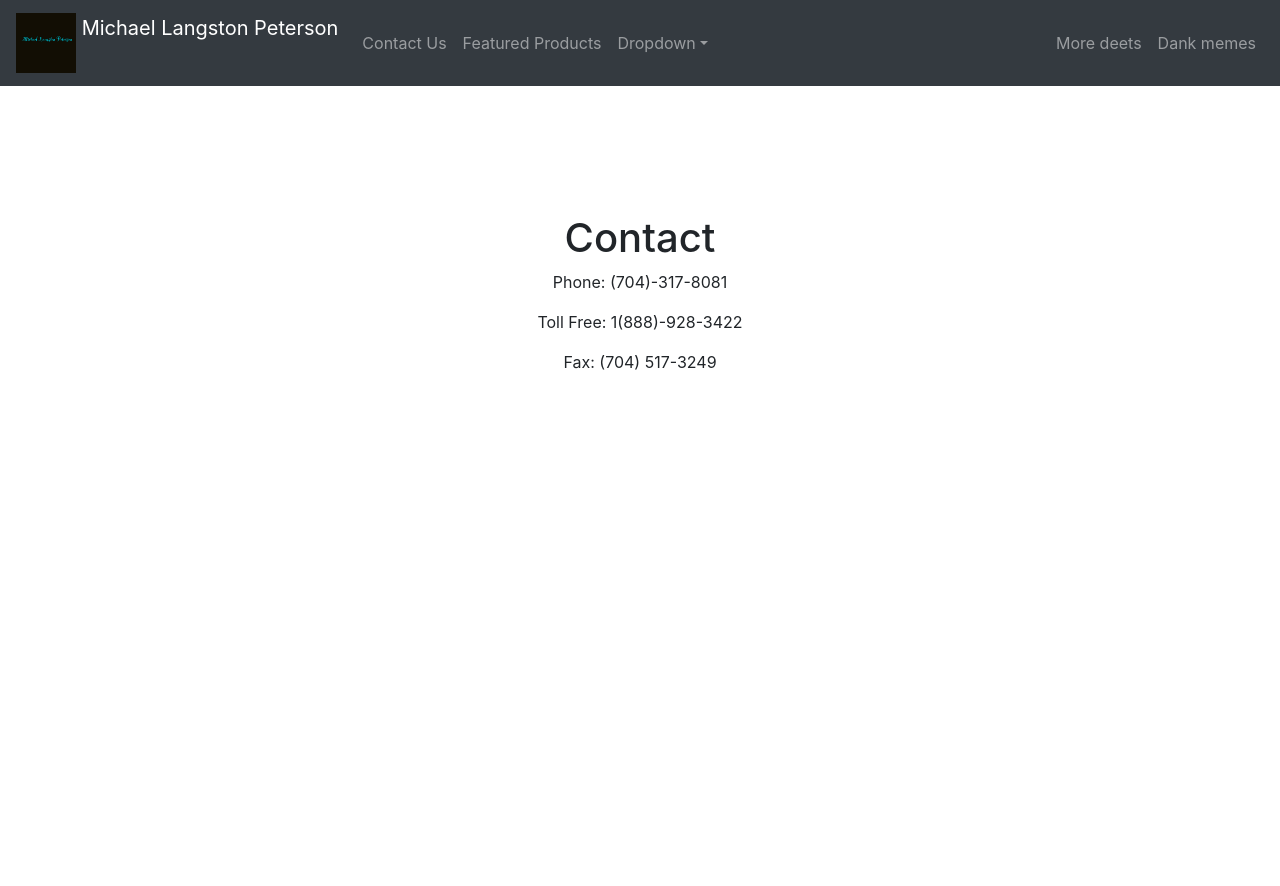
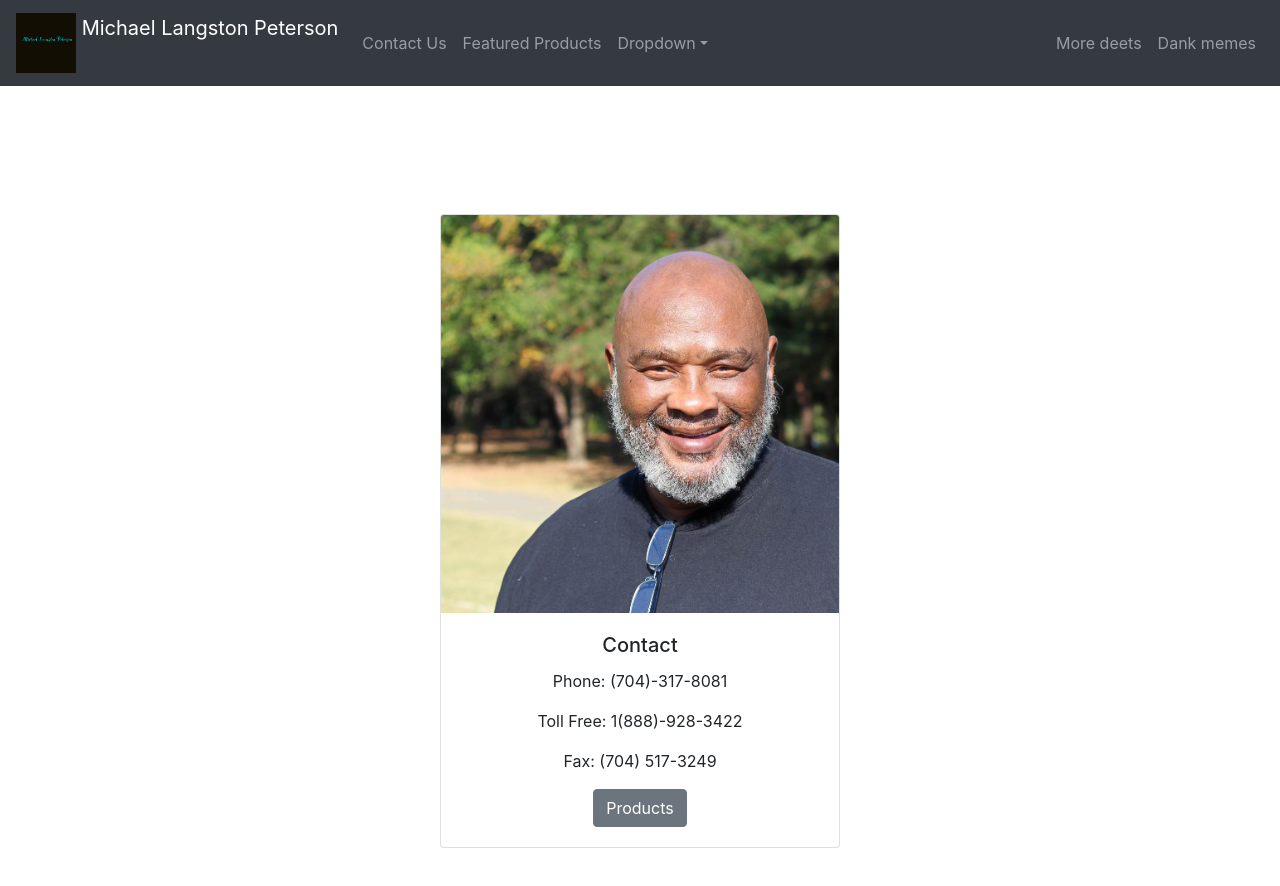
Before and after one commit to MorganPeterson1313/Langston, a React (Create React App) app: page /Contact in a window 1280 px wide. Shown: the top 886 px of the page. Before the commit the page ends 800 px from the top, so only its background shows below. Built offline with nearby package versions, Linux system fonts and the light colour scheme.

Commit message:
added a card on the contact page

```diff
--- a/src/Components/Contact.js
+++ b/src/Components/Contact.js
@@ -1,15 +1,37 @@
 import React, { Component } from 'react'
 import '../App.css';
+import Card from 'react-bootstrap/Card';
+import Button from 'react-bootstrap/Button';
+import Michael from '../Michael.jpg';
+import 'bootstrap/dist/css/bootstrap.min.css';
 export class Contact extends Component {
     render() {
         return (
             <div className= "Contact">
-                <h1>Contact</h1>
-            <div>
+
+                <div style={{ display: "flex" , justifyContent: "center", marginBottom:"20%"}}>
+            <Card style={{ width: '25rem'}}>
+  <Card.Img variant="top" src={Michael} />
+  <Card.Body>
+    <Card.Title>Contact</Card.Title>
+    <Card.Text>
+    <div>
               <p>Phone: (704)-317-8081</p>
               <p>Toll Free: 1(888)-928-3422</p>
               <p>Fax: (704) 517-3249</p>
             </div>
+    </Card.Text>
+    <Button variant="secondary">Products</Button>
+  </Card.Body>
+</Card>
+</div>
+
+
+
+
+
+
+
             </div>
         )
     }
--- a/src/Components/Home.js
+++ b/src/Components/Home.js
@@ -19,9 +19,9 @@ export class Home extends Component {
   <Card.Body>
     <Card.Title>M. Langston</Card.Title>
     <Card.Text>
-      One Stop Shop for all your Services
+      One Stop Shopping for all your Services
     </Card.Text>
-    <Button variant="secondary">Products</Button>
+    <Button variant="secondary">Contact Us</Button>
   </Card.Body>
 </Card>
 </div>
```
